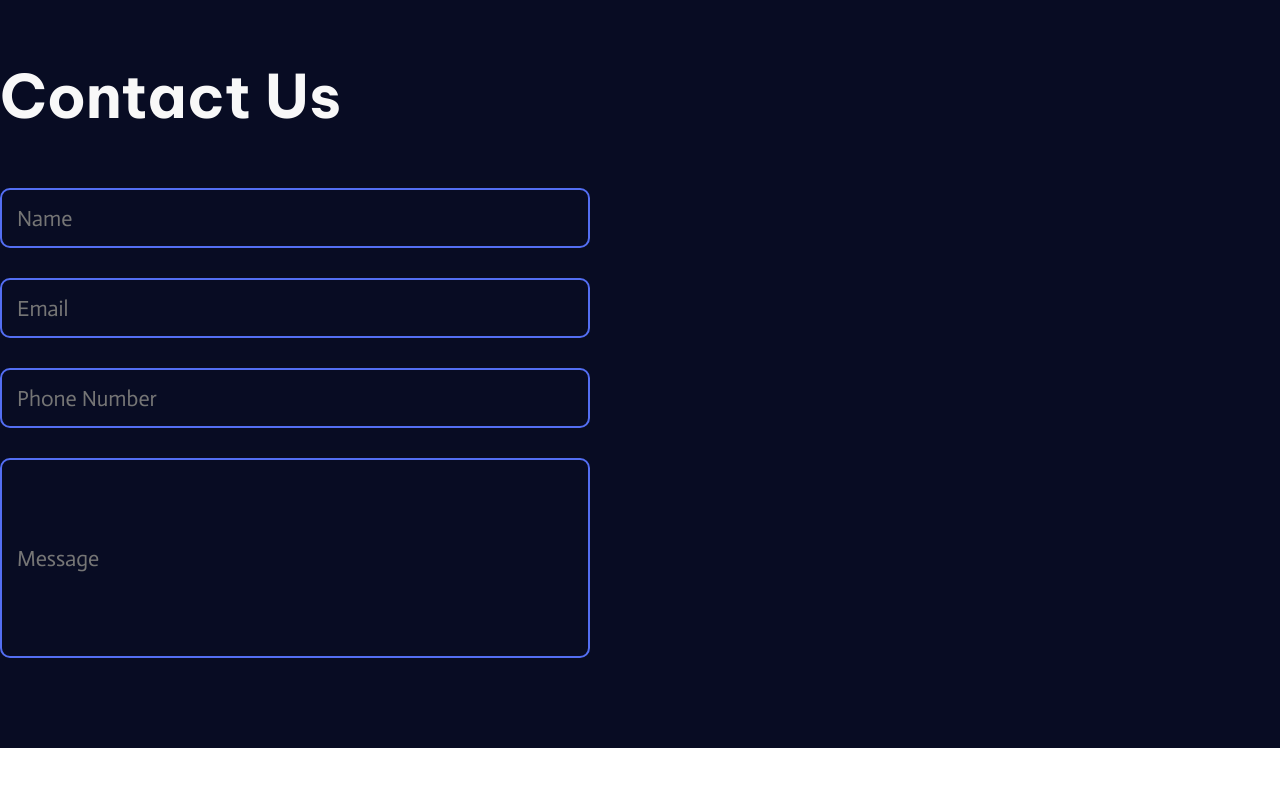
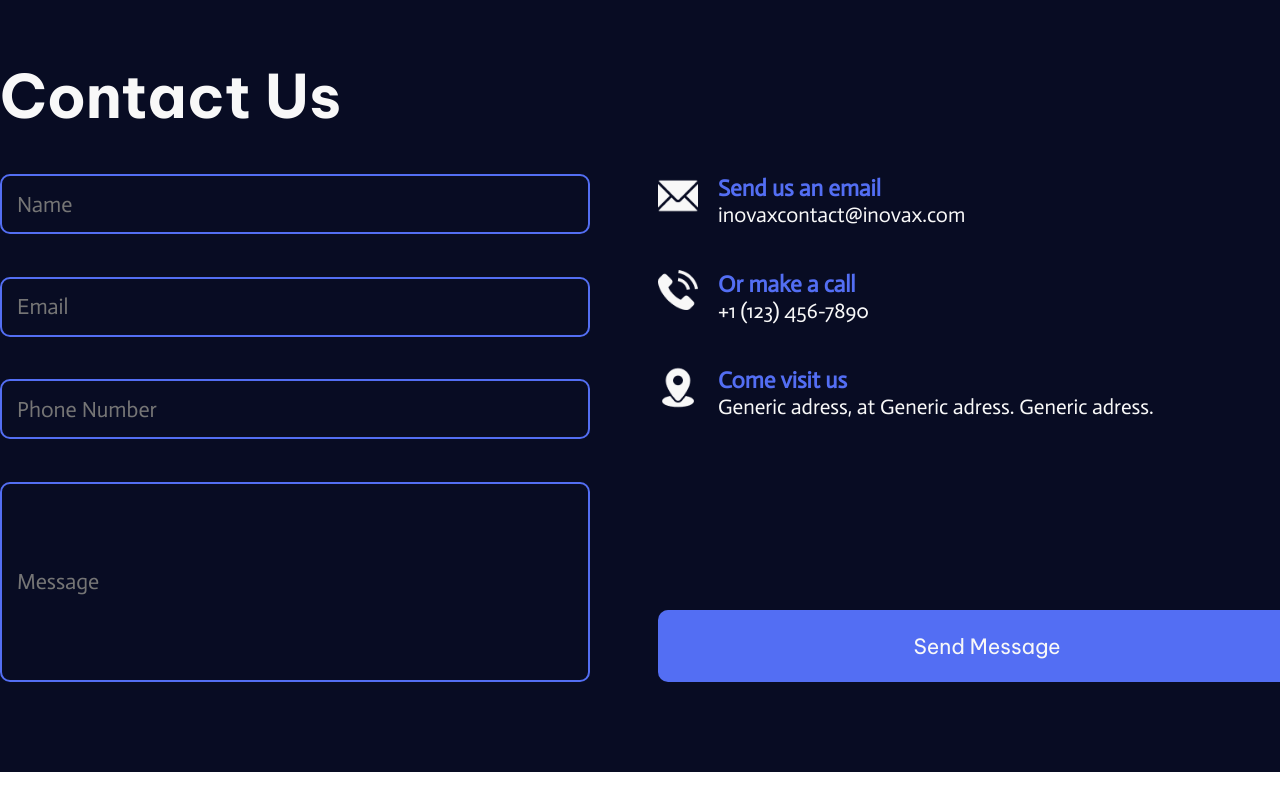
Before and after one commit to rafajdev/Inovax, a React (Vite) app: page / in a window 1280 px wide. Shown: the part 3200-4010 px from the top of the page. Built offline with nearby package versions, Linux system fonts and the light colour scheme.

Commit message:
Updated contact section and styles. Added content and changed displays

```diff
--- a/src/sections/contact/index.tsx
+++ b/src/sections/contact/index.tsx
@@ -1,23 +1,52 @@
+import Button from "../../components/button";
+import InfoLine from "../../components/infoline";
 import Input from "../../components/input";
 import styles from "./styles.module.css";
 
 export default function Contact() {
    return (
-        <section className={styles.section} id='contact'>
+      <section className={styles.section} id="contact">
          <div className={styles.section_content}>
             <div className={styles.section_content_header}>
-                    <h1 className={styles.section_content_header_title}>Contact Us</h1>
+               <h1 className={styles.section_content_header_title}>
+                  Contact Us
+               </h1>
             </div>
             <div className={styles.section_content_form}>
-                    <Input type='text' placeholder='Name' height='60px'/>
-                    <Input type='text' placeholder='Email' height='60px'/>
-                    <Input type='text' placeholder='Phone Number' height='60px'/>
-                    <Input type='text' placeholder='Message' height='200px'/>
+               <Input type="text" placeholder="Name" height="60px" />
+               <Input type="text" placeholder="Email" height="60px" />
+               <Input type="text" placeholder="Phone Number" height="60px" />
+               <Input type="text" placeholder="Message" height="200px" />
             </div>
             <div className={styles.section_content_right}>
+               <div className={styles.section_content_right_info}>
+                  <InfoLine
+                     title="Send us an email"
+                     content="inovaxcontact@inovax.com"
+                     icon="icon8.png"
+                  />
+                  <InfoLine
+                     title="Or make a call"
+                     content="+1 (123) 456-7890"
+                     icon="icon9.png"
+                  />
+                  <InfoLine
+                     title="Come visit us"
+                     content="Generic adress, at Generic adress. Generic adress."
+                     icon="icon10.png"
+                  />
+               </div>
 
+               <Button
+                  content="Send Message"
+                  width="100%"
+                  backgroundColor="#536EF3"
+                  fontColor="#F8F8F8"
+                  backgroundColorHover="#3A4CA5"
+                  fontColorHover="#F8F8F8"
+               />
             </div>
          </div>
       </section>
-    )
+   );
 }
--- a/src/sections/contact/styles.module.css
+++ b/src/sections/contact/styles.module.css
@@ -3,13 +3,12 @@
 .section {
     background-color: var(--dark-main-color);
     width: 100%;
-    height: 95svh;
+    height: 98svh;
     display: grid;
     place-items: center;
 }
 
 .section_content {
-    /* background-color: rgb(158, 0, 45); */
     width: 1316px;
     height: 100%;
     display: grid;
@@ -21,9 +20,9 @@
 }
 
 .section_content_header {
-    /* background-color: aqua; */
     grid-area: header;
     margin-top: 70px;
+    margin-bottom: 40px;
 }
 
 .section_content_header_title {
@@ -34,17 +33,24 @@
 }
 
 .section_content_form {
-    /* background-color: blanchedalmond; */
     margin-bottom: 90px;
     grid-area: form;
     display: flex;
     gap: 30px;
     flex-direction: column;
-    justify-content: end;
+    justify-content: space-between;
 }
 
 .section_content_right {
-    /* background-color: blueviolet; */
     margin-bottom: 90px;
     grid-area: right;
+    display: flex;
+    flex-direction: column;
+    justify-content: space-between;
 }
+
+.section_content_right_info {
+    display: flex;
+    flex-direction: column;
+    gap: 42px;
+}
```
Lines whose indentation alone changed are shown as unchanged.
